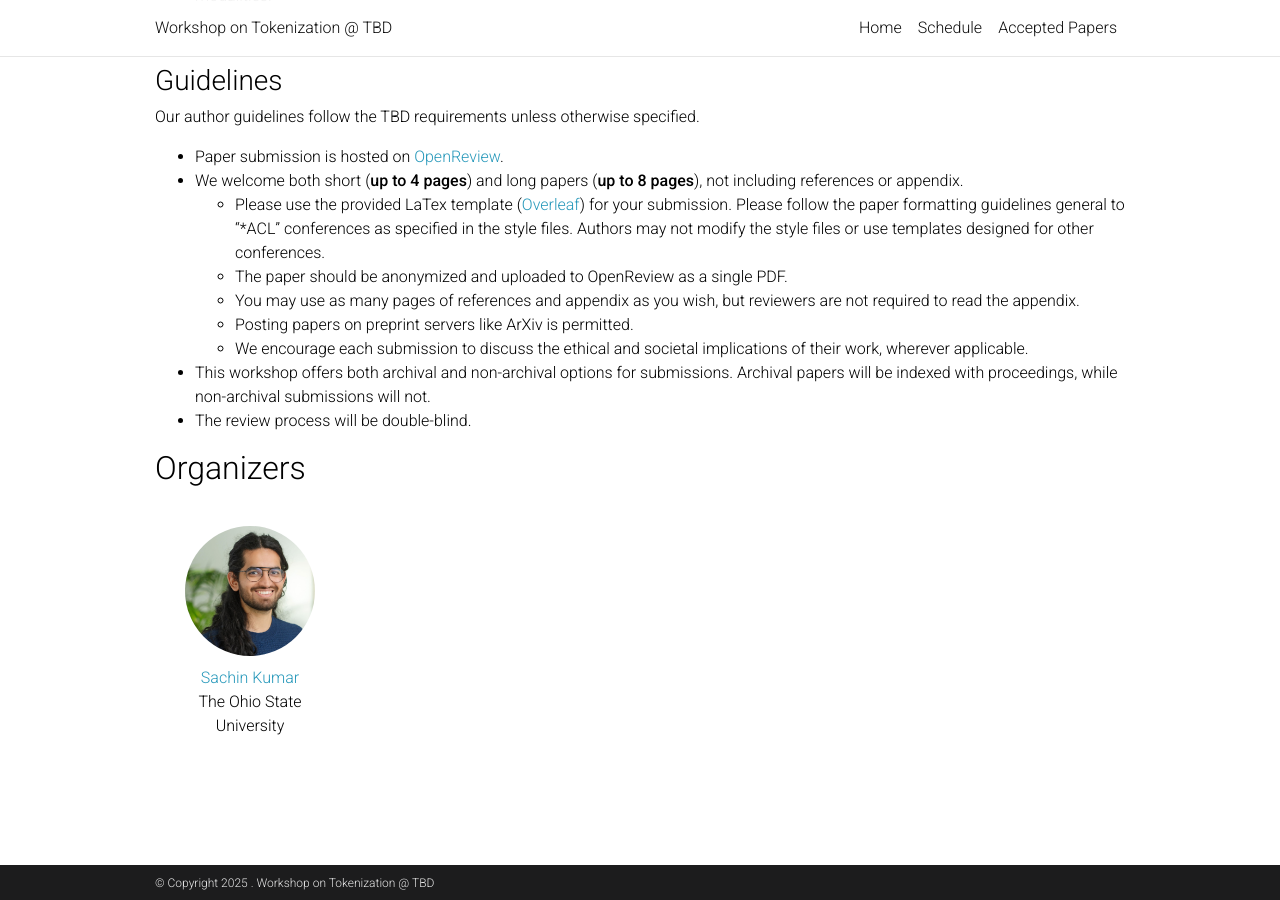
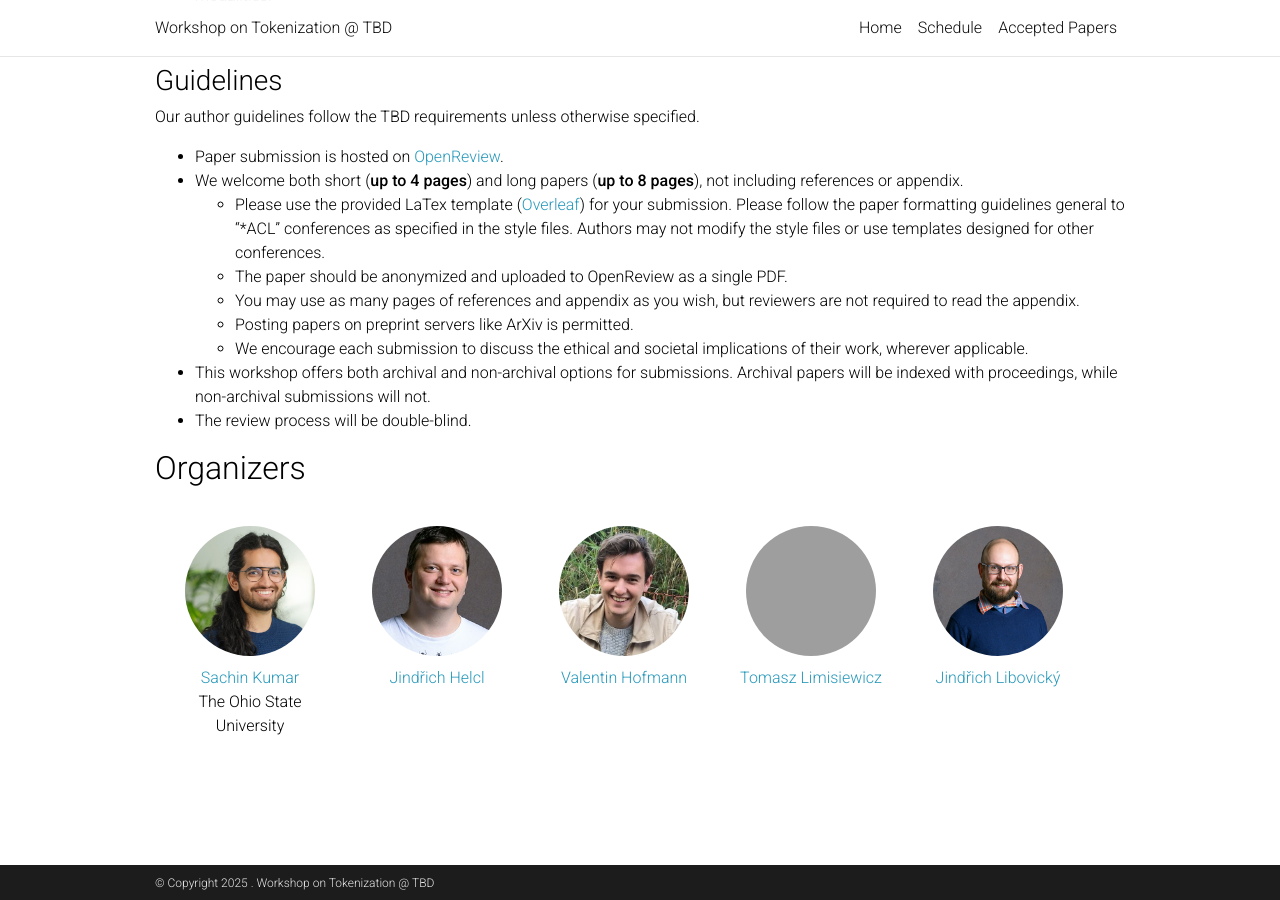
Before and after one commit to wotok/wotok.github.io, a Jekyll site: the page built from _pages/home.md, in a window 1280 px wide and 900 px high, scrolled down 1154 px. Built offline with Jekyll 4.4.1, drawn with Linux system fonts in a browser that asks for light colours; comment, search, counter and statistics services are not loaded; a style sheet for code colours, icons or effects is not loaded; grey boxes are pictures that could not be loaded.

Commit message:
organizers

```diff
--- a/_pages/home.md
+++ b/_pages/home.md
@@ -57,30 +57,31 @@ Our author guidelines follow the TBD requirements unless otherwise specified.
 <html>
     <div class="team-container">
         <div class="team-member">
-            <img src="/assets/img/organizers/sachin.png" alt="Name 1">
+            <img src="/assets/img/organizers/sachin.png" alt="Name 5">
             <a href="https://sites.google.com/view/sachinkumar">Sachin Kumar</a>
             <p>The Ohio State University</p>
         </div>
-        <!-- <div class="team-member">
-            <img src="/assets/img/organizers/chan.jpg" alt="Name 3">
-            <p><a href="https://chan0park.github.io/">Chan Young Park</a>
-            <br>Carnegie Mellon University</p>
+        <div class="team-member">
+            <img src="/assets/img/organizers/jindra.jpg" alt="Name 2">
+            <p><a href="https://ufal.mff.cuni.cz/jindrich-helcl">Jindřich Helcl</a>
+            <br></p>
         </div>
         <div class="team-member">
-            <img src="/assets/img/organizers/vidhisha.jpg" alt="Name 4">
-            <p><a href="https://vidhishanair.github.io/">Vidhisha Balachandran</a>
-            <br>Microsoft Research</p>
+            <img src="/assets/img/organizers/valentin.jpeg" alt="Name 4">
+            <p><a href="https://valentinhofmann.github.io/">Valentin Hofmann</a>
+            <br></p>
         </div>
         <div class="team-member">
-            <img src="/assets/img/organizers/weijia.png" alt="Name 2">
-            <p><a href="https://swj0419.github.io/">Weijia Shi</a>
-            <br>University of Washington</p>
+            <img src="/assets/img/organizers/tomasz.jpg" alt="Name 1">
+            <p><a href="ttps://tomlimi.github.io/">Tomasz Limisiewicz</a>
+            <br></p>
         </div>
         <div class="team-member">
-            <img src="/assets/img/organizers/shirley.jpeg" alt="Name 5">
-            <p><a href="https://www.shirley.id/">Shirley Anugrah Hayati</a>
-            <br>University of Minnesota, Twin Cities</p>
-        </div> -->
+            <img src="/assets/img/organizers/libovicky.jpg" alt="Name 3">
+            <p><a href="https://ufal.mff.cuni.cz/jindrich-libovicky">Jindřich Libovický</a>
+            <br></p>
+        </div>
+
     </div>
 </html>
 <br>
```
Also changed, not shown: assets/img/organizers/jindra.jpg (added), assets/img/organizers/libovicky.jpg (added), assets/img/organizers/valentin.jpeg (added), 1 other file.
